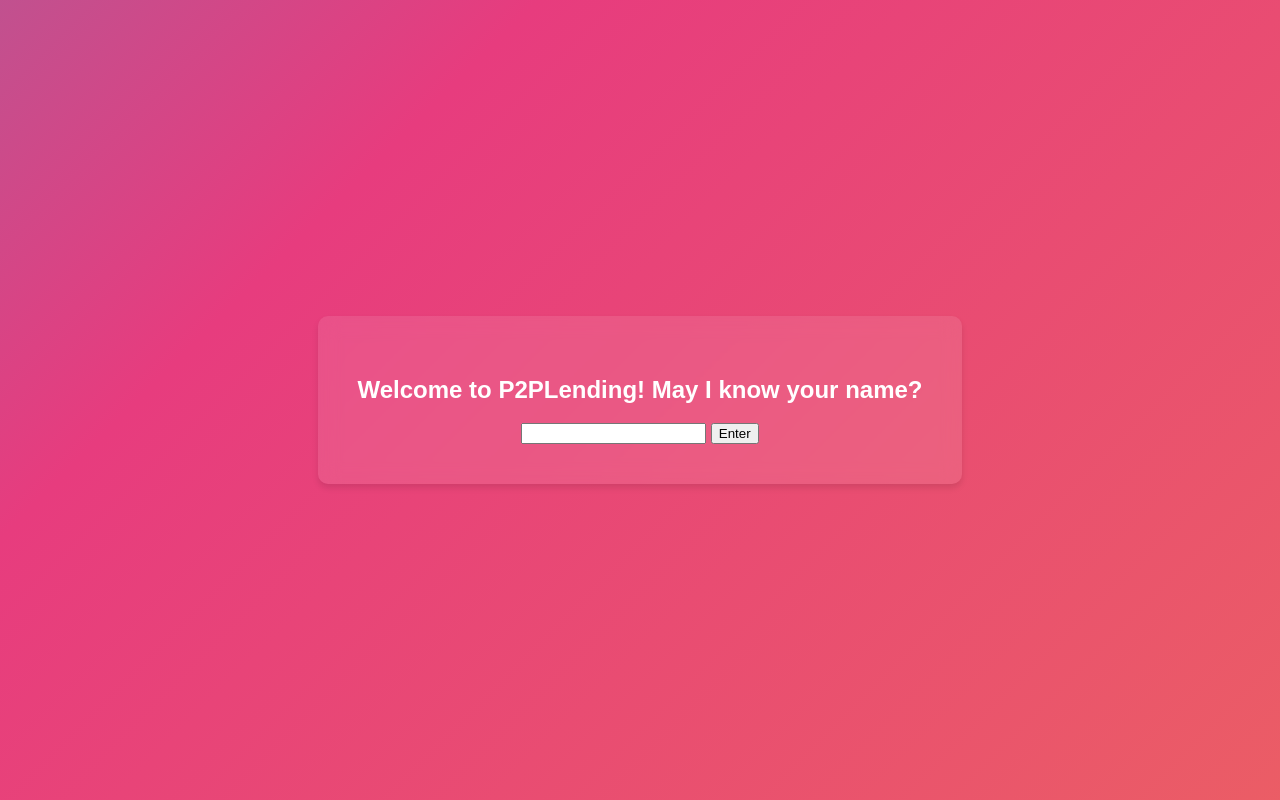
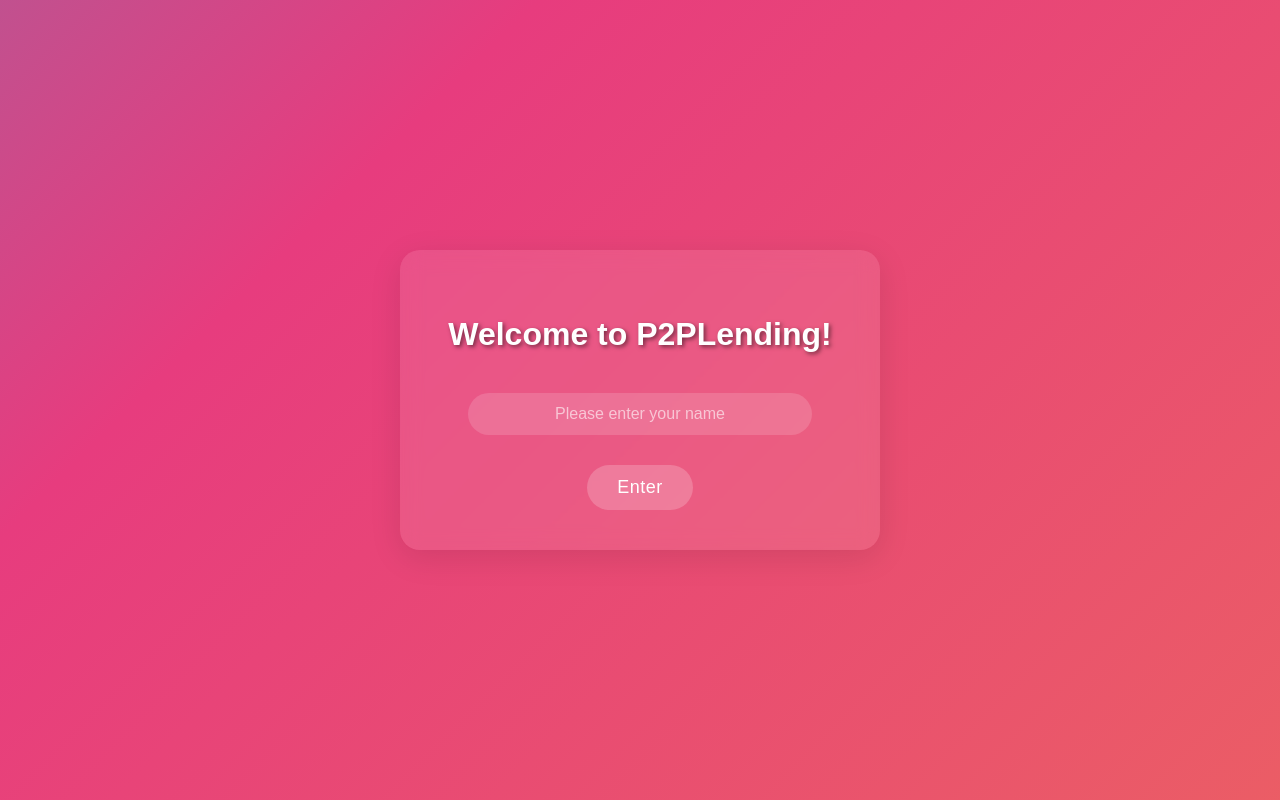
Before and after one commit to PerryLin03/Solidity-Group-Project, a Flask app: page /indexP2PMainPage in a window 1280 px wide. Run offline with Flask 3, Linux system fonts and the light colour scheme.

Commit message:
Update indexP2PMainPage.html

```diff
--- a/templates/indexP2PMainPage.html
+++ b/templates/indexP2PMainPage.html
@@ -27,37 +27,69 @@
             text-align: center;
             background-color: rgba(255, 255, 255, 0.1);
             padding: 40px;
-            border-radius: 10px;
+            border-radius: 20px;
             backdrop-filter: blur(10px);
-            box-shadow: 0 4px 6px rgba(0, 0, 0, 0.1);
+            box-shadow: 0 8px 32px rgba(0, 0, 0, 0.1);
+            max-width: 400px;
+            width: 100%;
         }
-        h1 {
-            font-size: 2.5em;
+        h2 {
+            font-size: 2em;
             margin-bottom: 30px;
             text-shadow: 2px 2px 4px rgba(0,0,0,0.5);
         }
-        .button {
-            display: inline-block;
-            padding: 10px 20px;
-            margin: 10px;
+        form {
+            display: flex;
+            flex-direction: column;
+            align-items: center;
+        }
+        input[type="text"] {
+            width: 80%;
+            padding: 12px;
+            margin: 10px 0;
+            border: none;
+            border-radius: 25px;
+            background-color: rgba(255, 255, 255, 0.15);
+            color: white;
+            font-size: 16px;
+            text-align: center;
+            transition: all 0.3s ease;
+        }
+        input[type="text"]::placeholder {
+            color: rgba(255, 255, 255, 0.6);
+        }
+        input[type="text"]:focus {
+            outline: none;
+            background-color: rgba(255, 255, 255, 0.25);
+            box-shadow: 0 0 15px rgba(255, 255, 255, 0.3);
+        }
+        input[type="submit"] {
+            padding: 12px 30px;
+            margin-top: 20px;
             background-color: rgba(255, 255, 255, 0.2);
             color: white;
-            text-decoration: none;
-            border-radius: 5px;
-            transition: background-color 0.3s;
+            border: none;
+            border-radius: 25px;
+            cursor: pointer;
             font-size: 18px;
+            transition: all 0.3s ease;
+            text-transform: capitalize;
+            letter-spacing: 0.5px;
         }
-        .button:hover {
+        input[type="submit"]:hover {
             background-color: rgba(255, 255, 255, 0.3);
+            transform: translateY(-3px);
+            box-shadow: 0 4px 15px rgba(0, 0, 0, 0.2);
         }
     </style>
 </head>
 <body>
-    <div class="container">
-        <h2>Welcome to P2PLending!   May I know your name?</h2>
-        <form action="/P2PMainPage"  method="post">
-            <input type="text" name = "name" >
-            <input type="submit" value= "Enter">
+    <div class="container animate__animated animate__fadeIn">
+        <h2>Welcome to P2PLending!</h2>
+        <form action="/P2PMainPage" method="post">
+            <input type="text" name="name" placeholder="Please enter your name" required>
+            <input type="submit" value="Enter">
+        </form>
     </div>
 </body>
 </html>
```
